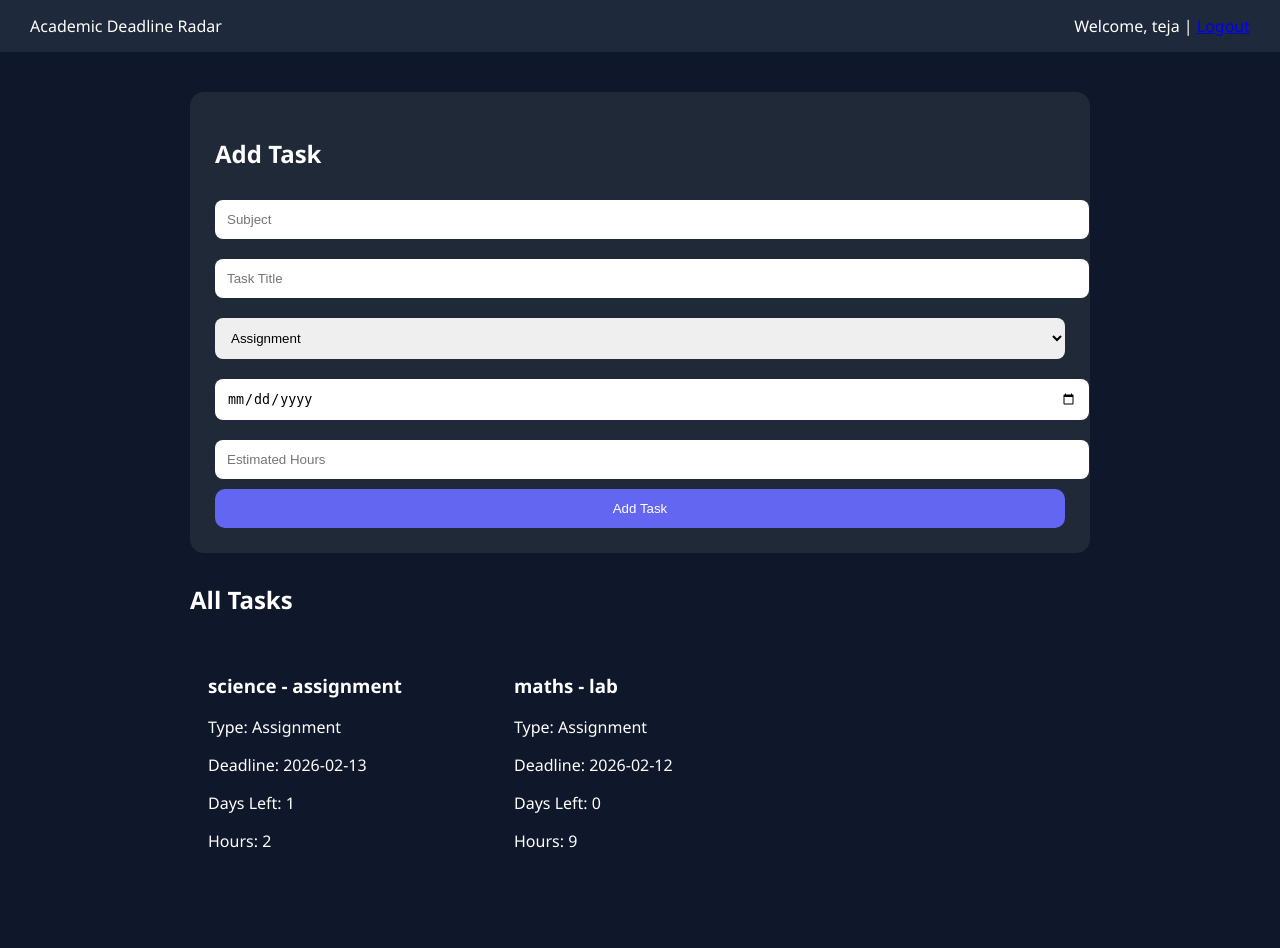
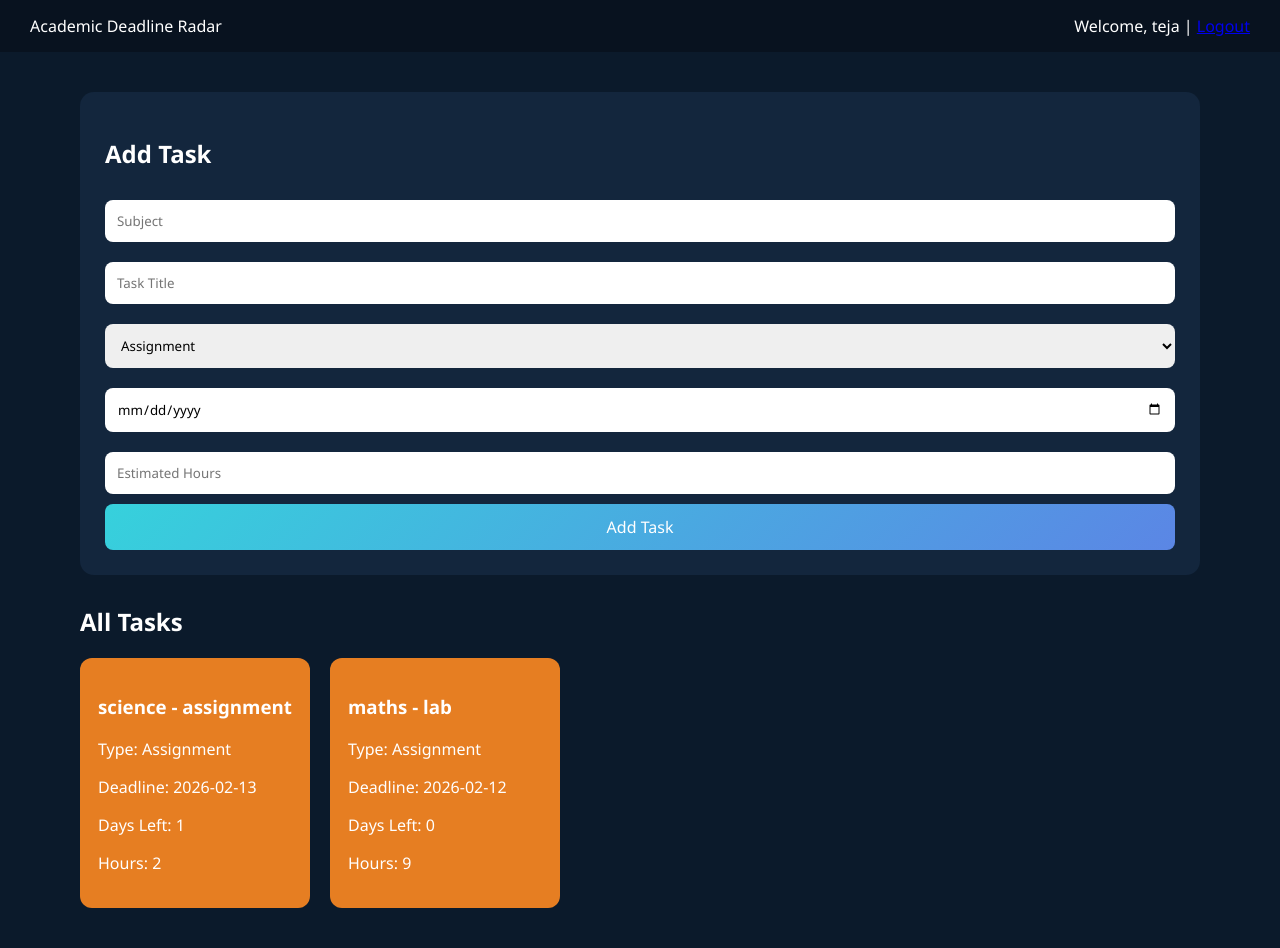
Before and after one commit to jsivaramateja1-del/academic-deadline-radar, a Flask app: page / in a window 1280 px wide. Before the commit the page ends 848 px from the top, so only its background shows below. Run offline with Flask 3, Linux system fonts and the light colour scheme; a user stored in the database is signed in; data comes from the database, SQL or seed files in the repository.

Commit message:
updated ui

```diff
--- a/static/style.css
+++ b/static/style.css
@@ -1,117 +1,124 @@
+*{
+    box-sizing:border-box;
+    font-family:Segoe UI, Arial;
+}
+
 body{
     margin:0;
-font-family:Segoe UI,Arial;
-background:#0f172a;
+}
+
+/* ---------- AUTH PAGES ---------- */
+
+.auth-bg{
+    height:100vh;
+    background:linear-gradient(135deg,#0f2027,#203a43,#2c5364);
+    display:flex;
+    justify-content:center;
+    align-items:center;
+}
+
+.auth-container{
+    width:900px;
+    display:flex;
+    gap:40px;
+}
+
+.auth-left{
+    color:white;
+    width:50%;
+    animation:fadeSlide 1s ease;
+}
+
+.auth-left h1{
+    font-size:40px;
+}
+
+.tagline{
+    opacity:0.8;
+    margin-bottom:20px;
+}
+
+.auth-card{
+    background:white;
+    padding:35px;
+    border-radius:14px;
+    width:350px;
+    box-shadow:0 10px 30px rgba(0,0,0,0.3);
+    animation:pop 0.6s ease;
+}
+
+.auth-card input{
+    width:100%;
+    padding:12px;
+    margin:8px 0 18px 0;
+    border-radius:8px;
+    border:1px solid #ccc;
+    transition:0.3s;
+}
+
+.auth-card input:focus{
+    border-color:#2c5364;
+    transform:scale(1.03);
+    outline:none;
+}
+
+.btn{
+    width:100%;
+    padding:12px;
+    border:none;
+    border-radius:8px;
+    background:linear-gradient(135deg,#36d1dc,#5b86e5);
+    color:white;
+    font-size:16px;
+    cursor:pointer;
+    transition:0.3s;
+}
+
+.btn:hover{
+    transform:translateY(-2px);
+}
+
+.error{
+    background:#ffdddd;
+    color:#900;
+    padding:10px;
+    border-radius:6px;
+    margin-bottom:15px;
+}
+
+.switch{
+    text-align:center;
+    margin-top:15px;
+}
+
+/* ---------- DASHBOARD ---------- */
+
+.dashboard-bg{
+    background:#0b1a2b;
+    min-height:100vh;
     color:white;
 }
 
-/* AUTH */
-
-.auth-body{
-height:100vh;
-display:flex;
-align-items:center;
-justify-content:center;
-background:linear-gradient(135deg,#0f172a,#1e3a8a,#9333ea);
-animation:bgmove 8s infinite alternate;
-}
-
-@keyframes bgmove{
-0%{background-position:left;}
-100%{background-position:right;}
-}
-
-.auth-wrapper{
-display:flex;
-gap:60px;
-align-items:center;
-}
-
-.hero{
-max-width:400px;
-animation:slide 1s ease;
-}
-
-@keyframes slide{
-from{opacity:0;transform:translateX(-40px);}
-to{opacity:1;transform:translateX(0);}
-}
-
-.card{
-background:white;
-color:black;
-padding:40px;
-border-radius:16px;
-width:320px;
-box-shadow:0 15px 40px rgba(0,0,0,.4);
-animation:pop .6s ease;
-}
-
-@keyframes pop{
-from{transform:scale(.85);opacity:0;}
-to{transform:scale(1);opacity:1;}
-}
-
-.card input, .card select{
-width:100%;
-padding:12px;
-margin:10px 0;
-border-radius:8px;
-border:1px solid #ccc;
-transition:.2s;
-}
-
-.card input:focus{
-border-color:#6366f1;
-transform:scale(1.03);
-}
-
-.card button{
-width:100%;
-padding:12px;
-border:none;
-background:#6366f1;
-color:white;
-border-radius:10px;
-cursor:pointer;
-transition:.2s;
-}
-
-.card button:hover{
-transform:translateY(-2px);
-background:#4f46e5;
-}
-
-.error{
-background:#fecaca;
-color:#7f1d1d;
-padding:8px;
-border-radius:8px;
-margin-bottom:10px;
-}
-
-/* DASHBOARD */
-
-.topbar{
-background:#1e293b;
+.navbar{
+    background:#08121f;
     padding:15px 30px;
     display:flex;
     justify-content:space-between;
 }
 
-.container{
-max-width:900px;
-margin:40px auto;
+.main{
+    padding:40px 80px;
 }
 
-.task-form{
-background:#1f2937;
+.card{
+    background:#13263d;
     padding:25px;
     border-radius:14px;
     margin-bottom:30px;
 }
 
-.task-form input,.task-form select{
+.add-card input,
+.add-card select{
     width:100%;
     padding:12px;
     margin:10px 0;
@@ -119,33 +126,32 @@ border-radius:8px;
     border:none;
 }
 
-.task-form button{
-width:100%;
-padding:12px;
-background:#6366f1;
-border:none;
-color:white;
-border-radius:10px;
-}
-
 .tasks{
-display:grid;
-grid-template-columns:repeat(auto-fill,minmax(240px,1fr));
-gap:18px;
+    display:flex;
+    flex-wrap:wrap;
+    gap:20px;
 }
 
 .task-card{
+    width:230px;
     padding:18px;
-border-radius:14px;
-animation:fade .5s ease;
+    border-radius:12px;
+    animation:fadeSlide 0.6s ease;
 }
 
-@keyframes fade{
-from{opacity:0;transform:translateY(20px);}
-to{opacity:1;transform:translateY(0);}
+/* urgency colors */
+.green{ background:#2ecc71;}
+.yellow{ background:#f1c40f;}
+.orange{ background:#e67e22;}
+.red{ background:#e74c3c;}
+
+/* animations */
+@keyframes fadeSlide{
+    from{opacity:0; transform:translateY(20px);}
+    to{opacity:1; transform:translateY(0);}
 }
 
-.safe{background:#16a34a;}
-.warning{background:#f59e0b;}
-.urgent{background:#ef4444;}
-.overdue{background:#7f1d1d;}
+@keyframes pop{
+    from{transform:scale(0.8); opacity:0;}
+    to{transform:scale(1); opacity:1;}
+}
--- a/templates/index.html
+++ b/templates/index.html
@@ -1,52 +1,63 @@
 <!DOCTYPE html>
 <html>
 <head>
-    <title>Dashboard</title>
+    <title>Dashboard - Academic Deadline Radar</title>
     <link rel="stylesheet" href="{{ url_for('static', filename='style.css') }}">
-    <script src="{{ url_for('static', filename='app.js') }}"></script>
 </head>
 
-<body>
+<body class="dashboard-bg">
 
-<header class="topbar">
-    <div>Academic Deadline Radar</div>
-    <div>Welcome, {{ username }} | <a href="/logout">Logout</a></div>
-</header>
+<div class="navbar">
+    <div class="logo">Academic Deadline Radar</div>
+    <div class="user">
+        Welcome, {{ username }} |
+        <a href="/logout">Logout</a>
+    </div>
+</div>
 
-<div class="container">
+<div class="main">
 
-    <div class="task-form">
+    <div class="card add-card">
         <h2>Add Task</h2>
 
-        <form action="/add" method="POST">
+        {% with messages = get_flashed_messages() %}
+        {% if messages %}
+            <div class="error">{{ messages[0] }}</div>
+        {% endif %}
+        {% endwith %}
+
+        <form method="POST" action="/add">
 
             <input name="subject" placeholder="Subject" required>
+
             <input name="title" placeholder="Task Title" required>
 
             <select name="task_type">
                 <option>Assignment</option>
                 <option>Exam</option>
+                <option>Lab</option>
                 <option>Project</option>
-                <option>Quiz</option>
+                <option>Presentation</option>
             </select>
 
             <input type="date" name="deadline" required>
-            <input type="number" min="0" name="hours" placeholder="Estimated Hours" required>
 
-            <button>Add Task</button>
+            <input type="number" name="hours" min="0" placeholder="Estimated Hours" required>
+
+            <button class="btn">Add Task</button>
         </form>
     </div>
 
-    <h2>All Tasks</h2>
+    <h2 class="section">All Tasks</h2>
 
     <div class="tasks">
-        {% for task,days,color in tasks %}
-        <div class="task-card {{color}}">
-            <h3>{{task[2]}} - {{task[3]}}</h3>
-            <p>Type: {{task[4]}}</p>
-            <p>Deadline: {{task[5]}}</p>
-            <p>Days Left: {{days}}</p>
-            <p>Hours: {{task[6]}}</p>
+        {% for task, days_left, color in tasks %}
+        <div class="task-card {{ color }}">
+            <h3>{{ task[2] }} - {{ task[3] }}</h3>
+            <p>Type: {{ task[4] }}</p>
+            <p>Deadline: {{ task[5] }}</p>
+            <p>Days Left: {{ days_left }}</p>
+            <p>Hours: {{ task[6] }}</p>
         </div>
         {% endfor %}
     </div>
```
Also changed, not shown: templates/login.html (+26 -11 lines), templates/register.html (+30 -12 lines). Lines whose indentation alone changed are shown as unchanged.
